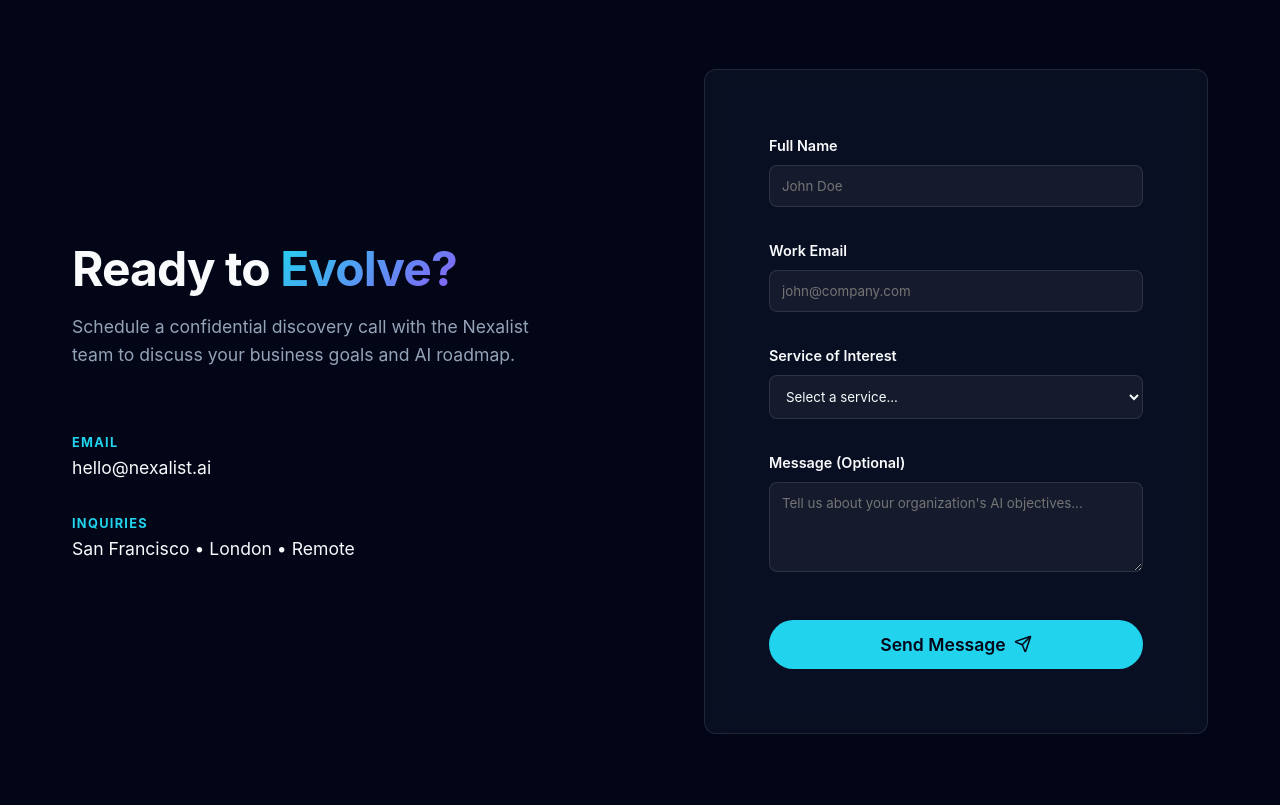
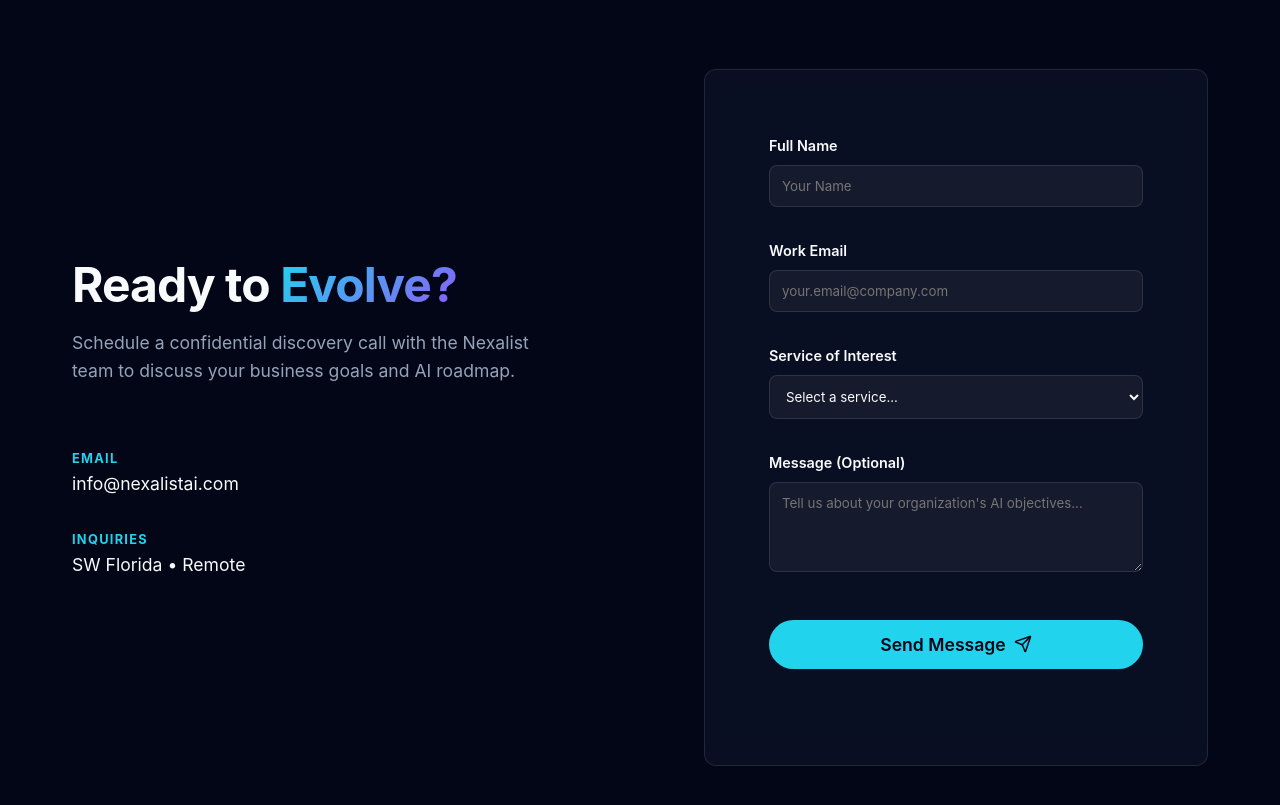
Before and after one commit to mivelas/vertexai, a React (Vite) app: page / in a window 1280 px wide. Shown: the part 4560-5365 px from the top of the page. Built offline with nearby package versions, Linux system fonts and the light colour scheme.

Commit message:
fixing form and email addresses

```diff
--- a/index.html
+++ b/index.html
@@ -50,7 +50,7 @@
       "contactPoint": {
         "@type": "ContactPoint",
         "contactType": "Customer Service",
-        "email": "hello@nexalist.ai",
+        "email": "info@nexalist.ai",
         "availableLanguage": ["en"]
       }
     }
--- a/src/components/Footer.tsx
+++ b/src/components/Footer.tsx
@@ -21,7 +21,7 @@
             <div className="footer-link-group">
               <h4>Connect</h4>
               <a href="#contact">Contact</a>
-              <a href="mailto:hello@nexalist.ai">Email Us</a>
+              <a href="mailto:info@nexalistai.com">Email Us</a>
             </div>
           </div>
         </div>
--- a/src/sections/Contact.tsx
+++ b/src/sections/Contact.tsx
@@ -4,7 +4,7 @@
 
 const Contact = () => {
   const [formState, setFormState] = useState<'idle' | 'submitting' | 'success'>('idle');
-
+  const [result, setResult] = useState("");
   const handleSubmit = (e: React.FormEvent) => {
     e.preventDefault();
     setFormState('submitting');
@@ -14,7 +14,26 @@
     }, 1500);
   };
 
-  if (formState === 'success') {
+
+
+  const onSubmit = async (event) => {
+    event.preventDefault();
+    setResult("Sending....");
+    const formData = new FormData(event.target);
+    formData.append("access_key", "78013d37-a48f-4258-a681-3d02cf30e4f6");
+
+    const response = await fetch("https://api.web3forms.com/submit", {
+      method: "POST",
+      body: formData
+    });
+
+    const data = await response.json();
+    if (data.success) {
+      setResult("Form Submitted Successfully");
+      event.target.reset();
+    } else {
+      setResult("Error");
+    }
     return (
       <section id="contact" className="contact section-padding">
         <div className="container">
@@ -27,7 +46,9 @@
         </div>
       </section>
     );
-  }
+
+  };
+
 
   return (
     <section id="contact" className="contact section-padding">
@@ -40,28 +61,28 @@
           <div className="contact-details">
             <div className="contact-detail-item">
               <span className="detail-label">Email</span>
-              <span className="detail-value">hello@nexalist.ai</span>
+              <span className="detail-value">info@nexalistai.com</span>
             </div>
             <div className="contact-detail-item">
               <span className="detail-label">Inquiries</span>
-              <span className="detail-value">San Francisco • London • Remote</span>
+              <span className="detail-value">SW Florida • Remote</span>
             </div>
           </div>
         </div>
 
         <div className="glass-card contact-form-card">
-          <form onSubmit={handleSubmit} className="contact-form">
+          <form onSubmit={onSubmit} className="contact-form">
             <div className="form-group">
               <label htmlFor="name">Full Name</label>
-              <input type="text" id="name" required placeholder="John Doe" />
+              <input type="text" id="name" name="name" required placeholder="Your Name" />
             </div>
             <div className="form-group">
               <label htmlFor="email">Work Email</label>
-              <input type="email" id="email" required placeholder="john@company.com" />
+              <input type="email" id="email" name="email" required placeholder="your.email@company.com" />
             </div>
             <div className="form-group">
               <label htmlFor="service">Service of Interest</label>
-              <select id="service" required>
+              <select id="service" name="service" required>
                 <option value="">Select a service...</option>
                 <option value="strategy">AI Strategic Planning</option>
                 <option value="training">Corporate Training</option>
@@ -71,11 +92,12 @@
             </div>
             <div className="form-group">
               <label htmlFor="message">Message (Optional)</label>
-              <textarea id="message" rows={4} placeholder="Tell us about your organization's AI objectives..."></textarea>
+              <textarea id="message" name="message" rows={4} placeholder="Tell us about your organization's AI objectives..."></textarea>
             </div>
             <button type="submit" className="btn btn-primary form-submit" disabled={formState === 'submitting'}>
               {formState === 'submitting' ? 'Sending...' : <>Send Message <Send size={18} /></>}
             </button>
+            <span>{result}</span>
           </form>
         </div>
       </div>
```
